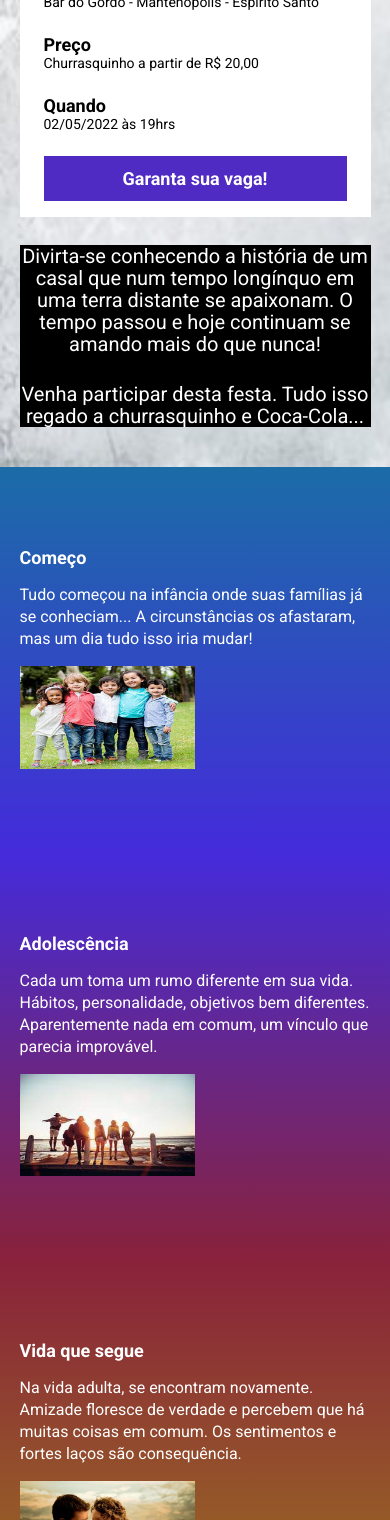
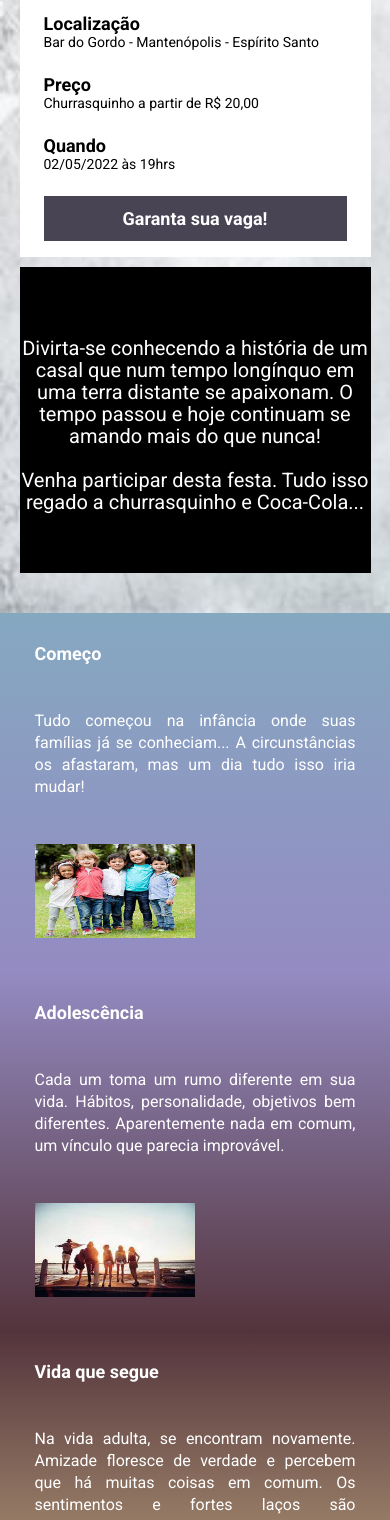
Before and after one commit to GfCarvalho77/EBAC_TAlks_Mod22, a website built with Parcel: page src/index.html in a window 390 px wide. Shown: the part 480-2000 px from the top of the page. Built offline with nearby package versions, Linux system fonts and the light colour scheme.

Commit message:
ajustes de responsividade

```diff
--- a/src/index.html
+++ b/src/index.html
@@ -49,8 +49,7 @@
                 </a>
             </div>
             <div class="event__details__description event__details__description__invite">
-
-                <p class="event__details__description  hero__text__black" style="font-size: 20px; margin-top: 28px; text-align: center; color: #fff;">Divirta-se conhecendo a história de um casal que num tempo longínquo em uma terra distante se apaixonam. O tempo passou e hoje continuam se amando mais do que nunca!</p> <p class="event__details__description  hero__text__black" style="font-size: 20px; margin-top: 28px; text-align: center; color: #fff;">Venha participar desta festa. Tudo isso regado a churrasquinho e Coca-Cola...</p>
+                <p class="event__details__description  event__details__description__invite" >Divirta-se conhecendo a história de um casal que num tempo longínquo em uma terra distante se apaixonam. O tempo passou e hoje continuam se amando mais do que nunca!  </br></br>Venha participar desta festa. Tudo isso regado a churrasquinho e Coca-Cola...
             </div>
 
         </div>
--- a/src/styles/_event.scss
+++ b/src/styles/_event.scss
@@ -5,34 +5,55 @@
     color: red;
 
     &--frontend {
-        background-image: linear-gradient(variables.$blue1, variables.$blue2);
+        background-image: linear-gradient(variables.$young1, variables.$young2);
+
+        @media (max-width: 640px) {
+            padding: 30px 0 30px;
+        }
+
+
     }
 
     &--ui-ux {
-        background-image: linear-gradient(variables.$blue2, variables.$pink1);
+        background-image: linear-gradient(variables.$young2, variables.$teen1);
     }
 
     &--data-sc {
-        background-image: linear-gradient(variables.$pink1, variables.$yellow1);
+        background-image: linear-gradient(variables.$teen1, variables.$adult1);
+
+        @media (max-width: 640px) {
+            padding: 30px 0 30px;
+        }
     }
 
     &--backend {
-        background-image: linear-gradient(variables.$yellow1, variables.$pink1);
+        background-image: linear-gradient(variables.$adult1, variables.$teen1);
     }
 
     &--image-left {
         .container {
             flex-direction: row-reverse;  //alterar direção do flexbox
         }
+        @media (max-width: 640px) {
+            padding: 30px 0 30px;
+        }
     }
 
     .container {
         display: flex;
         gap: 40px;
+
+        @media (max-width: 640px) {
+            text-align: center;
+            text-align: justify;
+            padding: 0 15px 0;
+        }
     }
 
     &__image {
         max-width: 360px;
+
+
     }
 
     &__details {
@@ -51,8 +72,15 @@
 
             &__invite {
                 background-color: black;
+                margin-top: 10px;
                 color: #fff;
-                margin-top: 15px;
+                font-size: 20px;
+                text-align: center;
+                padding: 3px 0 5px;
+            }
+
+            @media (max-width: 640px) {
+                padding: 30px 0 30px;
             }
         }
     }
--- a/src/styles/_hero.scss
+++ b/src/styles/_hero.scss
@@ -7,6 +7,7 @@
     background-repeat: no-repeat;
     background-size: cover;//completa tamanho do container
     position: relative;
+    height: 100%;
 
     .container {
         position: relative;// por cima do pseudo elemento
@@ -44,7 +45,13 @@
 
         &__img__bodas {
             border-radius: 20px;
-            border: 5px solid black;
+            border: 5px solid rgb(172, 37, 37);
+
+            @media (max-width: 640px) {
+                .hero_logo {
+                    height: 80px;
+                }
+            }
         }
     }
 
@@ -52,7 +59,7 @@
         padding: 40px 0;
 
         &__logo {
-            height: 40px;
+            height: 80px;
         }
 
         &__text {
--- a/src/styles/_variables.scss
+++ b/src/styles/_variables.scss
@@ -1,8 +1,8 @@
 $textColor:#fff;
 $secondaryTextColor:#000;
 
-$blue1:#1B6CA7;
-$blue2:#442BDB;
-$pink1:#89223B;
-$yellow1:#9C791D;
-$purple: #4f2ac3;
+$young1:#85a8c1;
+$young2:#948bc2;
+$teen1:#54343c;
+$adult1:#d7c28f;
+$purple: #484454;
```
